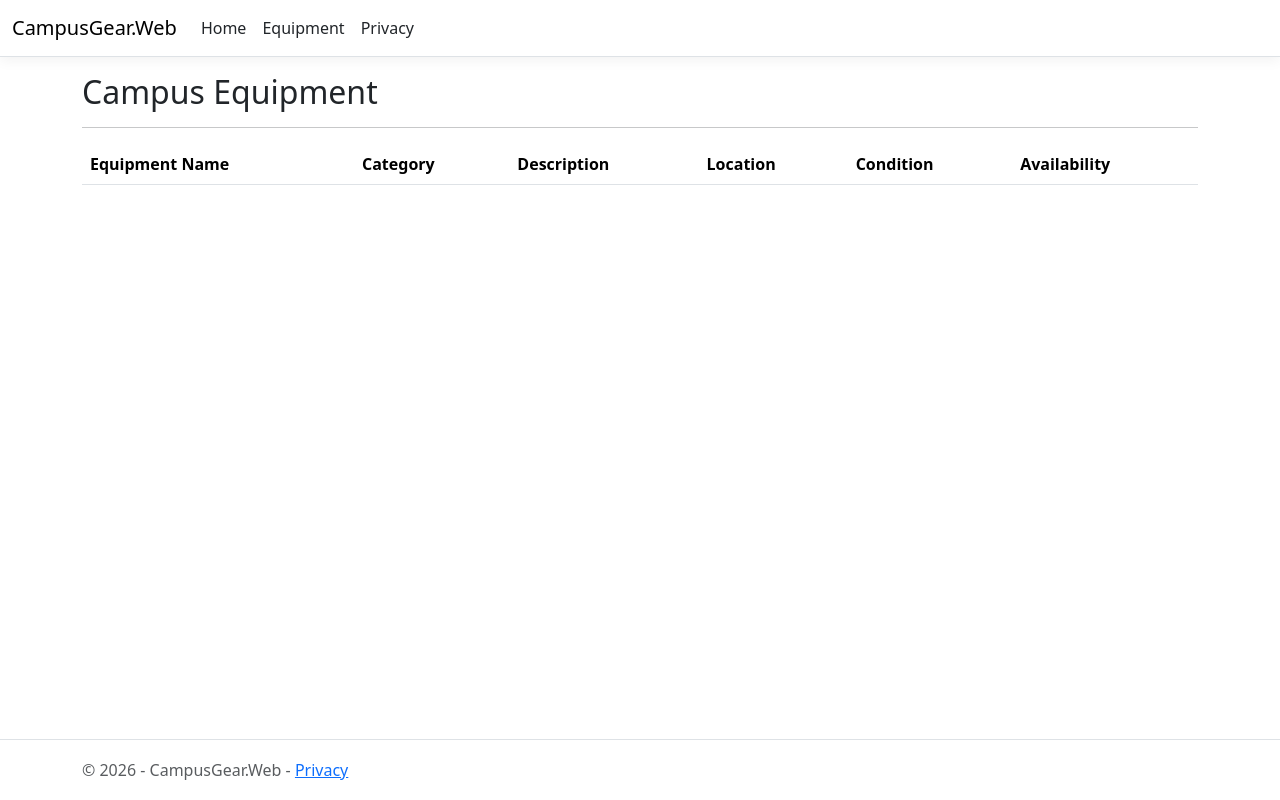
After one commit to kapokris/CampusGear, an ASP.NET Core app: template CampusGear.Web/Views/Equipment/Index.cshtml in a window 1280 px wide. The commit adds this page. Run offline with ASP.NET Core 8, Linux system fonts and the light colour scheme; the template is opened without the code that fills it, so the values that code supplies are empty; style sheets or scripts are compiled from the project's sources.

Commit message:
Add equipment listing view and navigation link

```diff
--- /dev/null
+++ b/CampusGear.Web/Views/Equipment/Index.cshtml
@@ -0,0 +1,42 @@
+@model List<CampusGear.Web.Models.EquipmentDto>
+@{
+    ViewData["Title"] = "Equipment";
+}
+
+<h2>Campus Equipment</h2>
+<hr />
+
+<table class="table table-striped">
+    <thead>
+        <tr>
+            <th>Equipment Name</th>
+            <th>Category</th>
+            <th>Description</th>
+            <th>Location</th>
+            <th>Condition</th>
+            <th>Availability</th>
+        </tr>
+    </thead>
+    <tbody>
+        @foreach (var item in Model)
+        {
+            <tr>
+                <td>@item.EquipmentName</td>
+                <td>@item.CategoryName</td>
+                <td>@item.Description</td>
+                <td>@item.Location</td>
+                <td>@item.Condition</td>
+                <td>
+                    @if (item.IsAvailable)
+                    {
+                        <span class="badge bg-success">Available</span>
+                    }
+                    else
+                    {
+                        <span class="badge bg-danger">Unavailable</span>
+                    }
+                </td>
+            </tr>
+        }
+    </tbody>
+</table>
--- a/CampusGear.Web/Views/Shared/_Layout.cshtml
+++ b/CampusGear.Web/Views/Shared/_Layout.cshtml
@@ -23,10 +23,16 @@
                         <li class="nav-item">
                             <a class="nav-link text-dark" asp-area="" asp-controller="Home" asp-action="Index">Home</a>
                         </li>
+
+                        <li class="nav-item">
+                            <a class="nav-link text-dark" asp-controller="Equipment" asp-action="Index">Equipment</a>
+                        </li>
+
                         <li class="nav-item">
                             <a class="nav-link text-dark" asp-area="" asp-controller="Home" asp-action="Privacy">Privacy</a>
                         </li>
                     </ul>
+
                 </div>
             </div>
         </nav>
```
